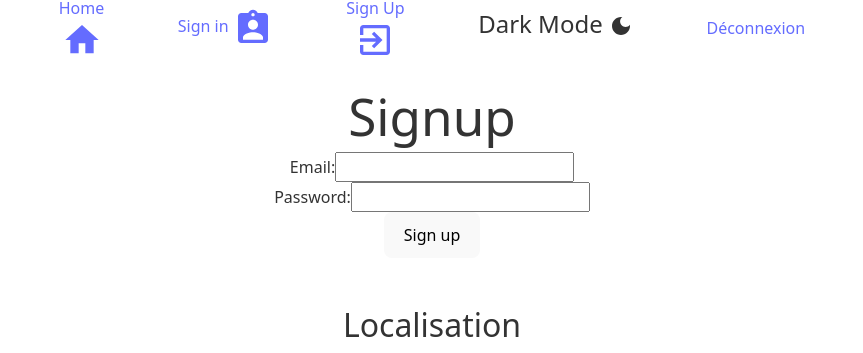
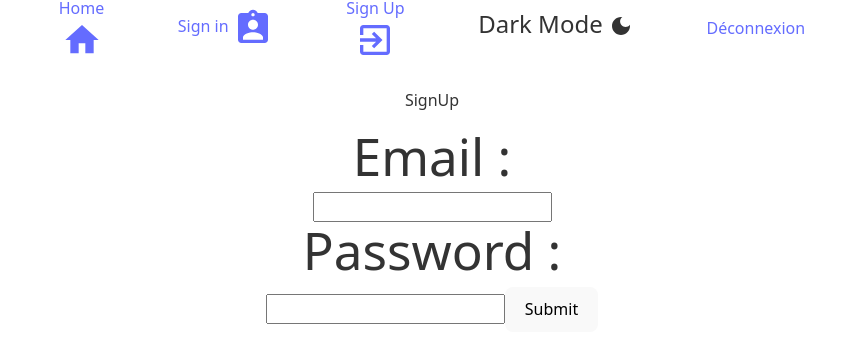
Before and after one commit to moussasg/My_Project23, a React (Vite) app: page /signup in a window 1280 px wide. Shown: the part 128-481 px from the top of the page, without its empty margins (208-1071 px from the left). Built offline with nearby package versions, Linux system fonts and the light colour scheme.

Commit message:
last jwt

```diff
--- a/src/views/connexion.jsx
+++ b/src/views/connexion.jsx
@@ -1,26 +1,20 @@
 // src/Login.js
 import React, { useState } from 'react';
+import axios from 'axios';
+import { useNavigate } from 'react-router-dom';
 
 function Login() {
-  console.log('Rendering signin component'); // Ajoutez cette ligne
-
+  const navigate = useNavigate()
   const [email, setEmail] = useState('');
   const [password, setPassword] = useState('');
 
   const handleSubmit = async (e) => {
     e.preventDefault();
     try {
-      const res = await fetch('http://localhost:3001/login', {
-        method: 'POST',
-        body: JSON.stringify({ email, password }),
-        headers: { 'Content-Type': 'application/json' }
-      });
-      if (!res.ok) {
-        console.log('Error response from server:', res);
-      } else {
-        const data = await res.json();
-        console.log('Response Data:', data);
-      }
+      const response = await axios.post('http://localhost:3001/login', {email,password});
+      if (response.data.success ===true) { // il faut déclaré success dans le backedn f la réponse li trécupiriha
+        navigate('/products')
+    }
     } catch (err) {
       console.log('Fetch error:', err);
     }
--- a/src/views/inscription.jsx
+++ b/src/views/inscription.jsx
@@ -1,56 +1,38 @@
 import React, { useState } from 'react';
+import axios from 'axios';
 import { useNavigate } from 'react-router-dom';
-import axios from 'axios';
-
-function Signup() {
-  const navigate = useNavigate();
+function UserForm() {
+  const navigate = useNavigate()
   const [email, setEmail] = useState('');
   const [password, setPassword] = useState('');
-  const [emailError, setEmailError] = useState('');
-  const [passwordError, setPasswordError] = useState('');
-  const handleSubmit = async (e) => {
-    e.preventDefault();
-    setEmailError('');
-    setPasswordError('');
+  const handleChange = (event) => {
+    const { name, value } = event.target;
+    if (name === 'email') setEmail(value);
+    if (name === 'password') setPassword(value);
+  };
+  const handleSubmit = async (event) => {
+    event.preventDefault();
     try {
-      const response = await axios.post('/signup', { email, password });
-      const data = response.data;
-      console.log(data);
-      if (data.errors) {
-        if (data.errors.email) {
-          setEmailError(data.errors.email);
-        }
-        if (data.errors.password) {
-          setPasswordError(data.errors.password);
-        }
-        throw new Error('Validation error(s) occurred.');
-      }
-      if (data.user) {
-        navigate('/login');
-      }
-    } catch (err) {
-      if (axios.isAxiosError(err)) {
-        console.log('Axios error:', err.response.data);
-        throw new Error('Error occurred while processing the request.');
-      } else {
-        console.log('Generic error:', err);
-        throw new Error('An unexpected error occurred.');
-      }
+    const response = await axios.post('http://localhost:3001/signup', {email,password});
+    console.log(response)
+    if (response.data.success===true) { // il faut déclaré success dans le backedn f la réponse li trécupiriha
+        navigate('/login')
     }
+    } catch (error) {
+        console.error('Response data:', error.response?.data);    }
   };
   return (
     <div>
-      <h1>Signup</h1>
-      <form action="/signup" onSubmit={handleSubmit}>
-        <label>Email:</label>
-        <input type="text" value={email} onChange={(e) => setEmail(e.target.value)} />
-        <div className="email error">{emailError}</div>
-        <label>Password:</label>
-        <input type="password" value={password} onChange={(e) => setPassword(e.target.value)} />
-        <div className="password error">{passwordError}</div>
-        <button type="submit">Sign up</button>
+      <p>SignUp</p>
+      <form onSubmit={handleSubmit}>
+        <h1>Email : </h1>
+        <input type="email" name="email" value={email} onChange={handleChange} />
+        <h1>Password :</h1>
+        <input type="password" name="password" value={password} onChange={handleChange} />
+        <button type="submit">Submit</button>
       </form>
     </div>
   );
 }
-export default Signup;
+
+export default UserForm;
```
Also changed, not shown: express.js (+20 -29 lines), src/controllers/authController.js (+39 -35 lines), src/controllers/route.js (deleted, +0 -25 lines).
